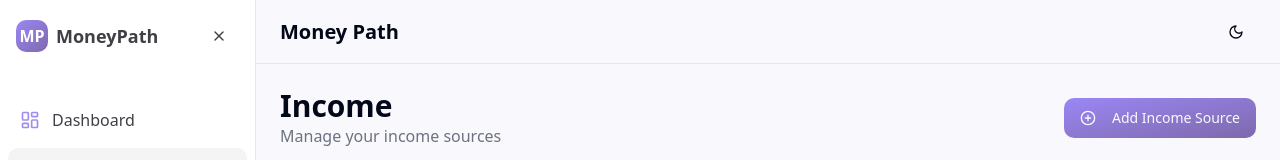
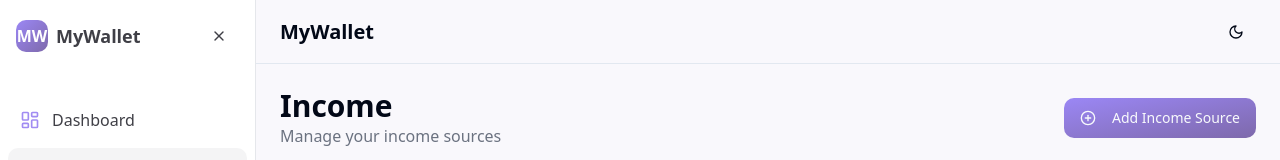
Before and after one commit to evatone123/money-path-goals, a React (Vite) app: page /income in a window 1280 px wide. Shown: the top 160 px of the page. Built offline with nearby package versions, Linux system fonts and the light colour scheme.

Commit message:
Rename MoneyPath to MyWallet
Update all instances of "MoneyPath" to "MyWallet" in the codebase.

```diff
--- a/index.html
+++ b/index.html
@@ -1,13 +1,14 @@
+
 <!DOCTYPE html>
 <html lang="en">
   <head>
     <meta charset="UTF-8" />
     <meta name="viewport" content="width=device-width, initial-scale=1.0" />
-    <title>money-path-goals</title>
+    <title>MyWallet</title>
     <meta name="description" content="Lovable Generated Project" />
     <meta name="author" content="Lovable" />
 
-    <meta property="og:title" content="money-path-goals" />
+    <meta property="og:title" content="MyWallet" />
     <meta property="og:description" content="Lovable Generated Project" />
     <meta property="og:type" content="website" />
     <meta property="og:image" content="https://lovable.dev/opengraph-image-p98pqg.png" />
--- a/src/components/Layout.tsx
+++ b/src/components/Layout.tsx
@@ -1,4 +1,3 @@
-
 import React, { useState, useEffect } from "react";
 import { Link, useLocation } from "react-router-dom";
 import {
@@ -77,10 +76,10 @@ const Layout: React.FC<LayoutProps> = ({ children }) => {
         <div className="p-4 flex items-center justify-between">
           <div className={cn("flex items-center", sidebarOpen ? "" : "justify-center w-full")}>
             <div className="h-8 w-8 rounded-md gradient-purple flex items-center justify-center">
-              <span className="font-bold text-white">MP</span>
+              <span className="font-bold text-white">MW</span>
             </div>
             {sidebarOpen && (
-              <span className="ml-2 font-semibold text-lg text-sidebar-foreground">MoneyPath</span>
+              <span className="ml-2 font-semibold text-lg text-sidebar-foreground">MyWallet</span>
             )}
           </div>
           <Button
@@ -190,7 +189,7 @@ const Layout: React.FC<LayoutProps> = ({ children }) => {
                 <Menu className="h-5 w-5" />
               </Button>
             )}
-            <h1 className="font-semibold text-xl">Money Path</h1>
+            <h1 className="font-semibold text-xl">MyWallet</h1>
           </div>
           <Button
             variant="ghost"
```
